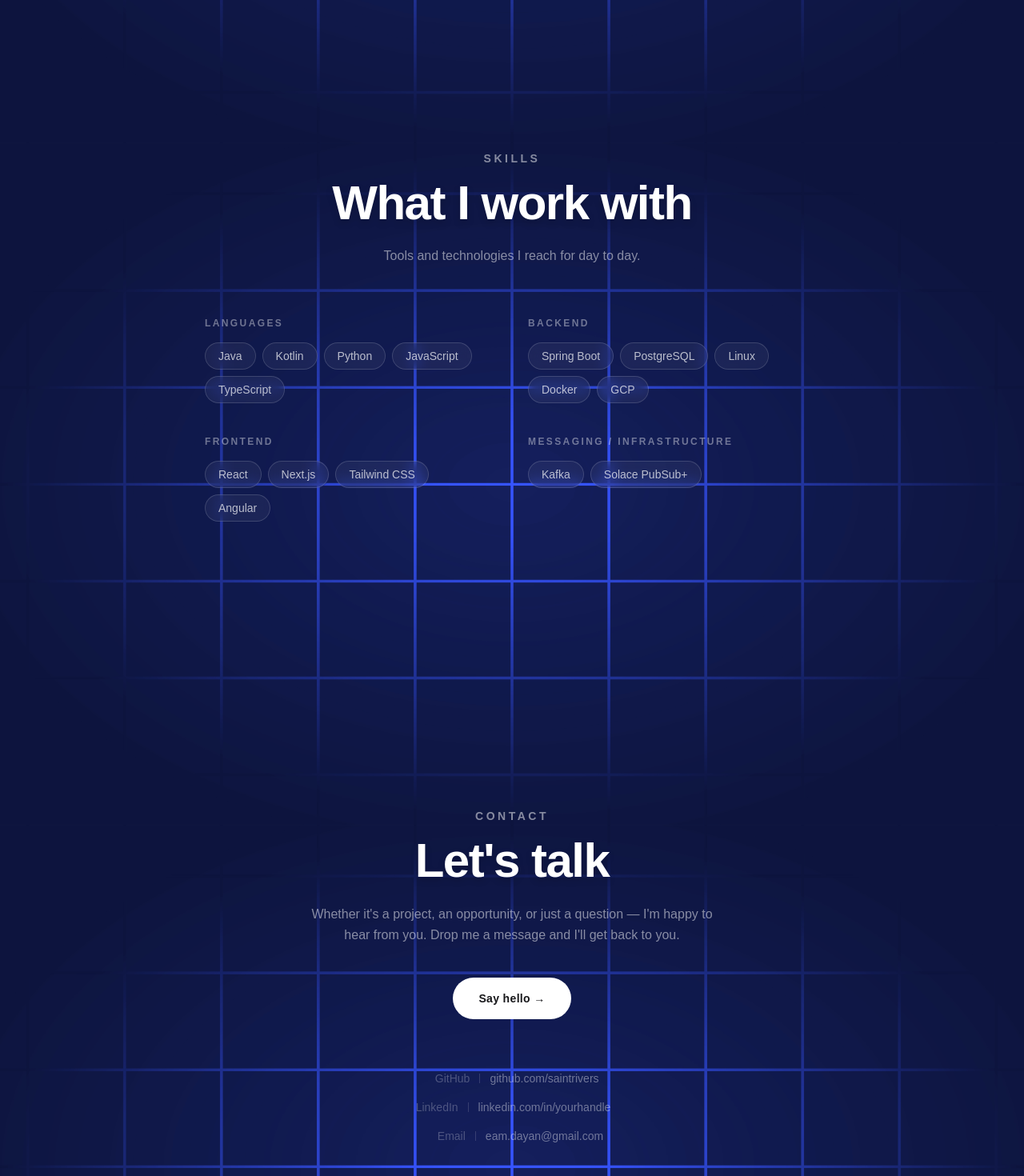
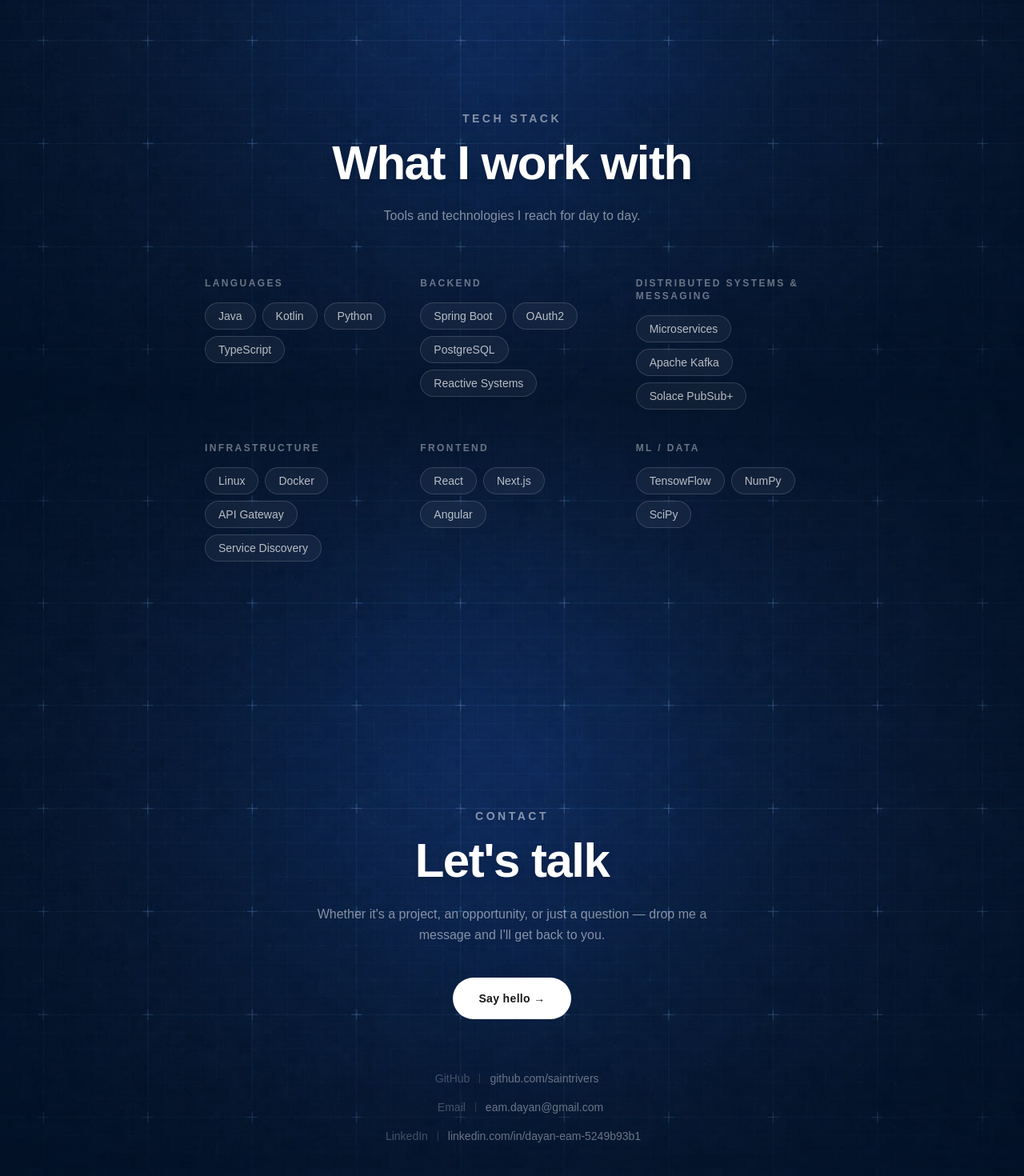
Before and after one commit to saintrivers/saintrivers_portfolio, a Next.js app: page / in a window 1280 px wide. Shown: the part 2380-3850 px from the top of the page at 80% size. Built offline with nearby package versions, Linux system fonts and the light colour scheme.

Commit message:
updated content

```diff
--- a/app/globals.css
+++ b/app/globals.css
@@ -20,7 +20,7 @@
 }
 
 body {
-  background-image: url('/images/blueprint_neon.jpg');
+  background-image: url('/images/blueprint_bg.jpg');
   background-size: cover;
   background-position: center;
   background-attachment: fixed;
--- a/app/panels/Contact.tsx
+++ b/app/panels/Contact.tsx
@@ -1,7 +1,7 @@
 const links = [
   { label: 'GitHub', href: 'https://github.com/saintrivers', display: 'github.com/saintrivers' },
-  { label: 'LinkedIn', href: 'https://linkedin.com', display: 'linkedin.com/in/yourhandle' },
   { label: 'Email', href: 'mailto:eam.dayan@gmail.com', display: 'eam.dayan@gmail.com' },
+  { label: 'LinkedIn', href: 'https://linkedin.com/in/dayan-eam-5249b93b1', display: 'linkedin.com/in/dayan-eam-5249b93b1' },
 ]
 
 export default function Contact() {
@@ -16,8 +16,7 @@ export default function Contact() {
       </h2>
 
       <p className="mt-6 max-w-lg text-base leading-relaxed text-white/50">
-        Whether it's a project, an opportunity, or just a question — I'm happy
-        to hear from you. Drop me a message and I'll get back to you.
+        Whether it's a project, an opportunity, or just a question — drop me a message and I'll get back to you.
       </p>
 
       <a
--- a/app/panels/Hero.tsx
+++ b/app/panels/Hero.tsx
@@ -38,7 +38,7 @@ export default function Hero() {
                     GitHub
                 </a>
                 <span className="w-px h-4 bg-white/20" />
-                <a href="https://linkedin.com" target="_blank" rel="noopener noreferrer" className="hover:text-white transition-colors">
+                <a href="https://linkedin.com/in/dayan-eam-5249b93b1" target="_blank" rel="noopener noreferrer" className="hover:text-white transition-colors">
                     LinkedIn
                 </a>
                 <span className="w-px h-4 bg-white/20" />
--- a/app/panels/Skills.tsx
+++ b/app/panels/Skills.tsx
@@ -1,19 +1,27 @@
 const skillGroups = [
   {
     category: 'Languages',
-    skills: ['Java', 'Kotlin', 'Python', 'JavaScript', 'TypeScript'],
+    skills: ['Java', 'Kotlin', 'Python', 'TypeScript'],
   },
   {
     category: 'Backend',
-    skills: ['Spring Boot', 'PostgreSQL', 'Linux', 'Docker', 'GCP'],
+    skills: ['Spring Boot', 'OAuth2', 'PostgreSQL', 'Reactive Systems'],
+  },
+  {
+    category: 'Distributed Systems & Messaging',
+    skills: ['Microservices', 'Apache Kafka', 'Solace PubSub+'],
+  },
+  {
+    category: 'Infrastructure',
+    skills: ['Linux', 'Docker', 'API Gateway', 'Service Discovery'],
   },
   {
     category: 'Frontend',
-    skills: ['React', 'Next.js', 'Tailwind CSS', 'Angular'],
+    skills: ['React', 'Next.js', 'Angular'],
   },
   {
-    category: 'Messaging / Infrastructure',
-    skills: ['Kafka', 'Solace PubSub+'],
+    category: 'ML / Data',
+    skills: ['TensowFlow', 'NumPy', 'SciPy'],
   },
 ]
 
@@ -21,7 +29,7 @@ export default function Skills() {
   return (
     <div className="min-h-screen flex flex-col items-center justify-center px-8 py-24">
       <p className="mb-4 text-sm font-semibold tracking-[0.25em] uppercase text-white/50">
-        Skills
+        Tech Stack
       </p>
 
       <h2 className="text-5xl font-bold tracking-tight text-white drop-shadow-lg sm:text-6xl">
@@ -32,7 +40,7 @@ export default function Skills() {
         Tools and technologies I reach for day to day.
       </p>
 
-      <div className="mt-16 grid w-full max-w-3xl gap-10 sm:grid-cols-2">
+      <div className="mt-16 grid w-full max-w-3xl gap-10 sm:grid-cols-3">
         {skillGroups.map(({ category, skills }) => (
           <div key={category}>
             <h3 className="mb-4 text-xs font-semibold tracking-[0.2em] uppercase text-white/40">
```
Also changed, not shown: public/images/blueprint_bg.jpg (added).
